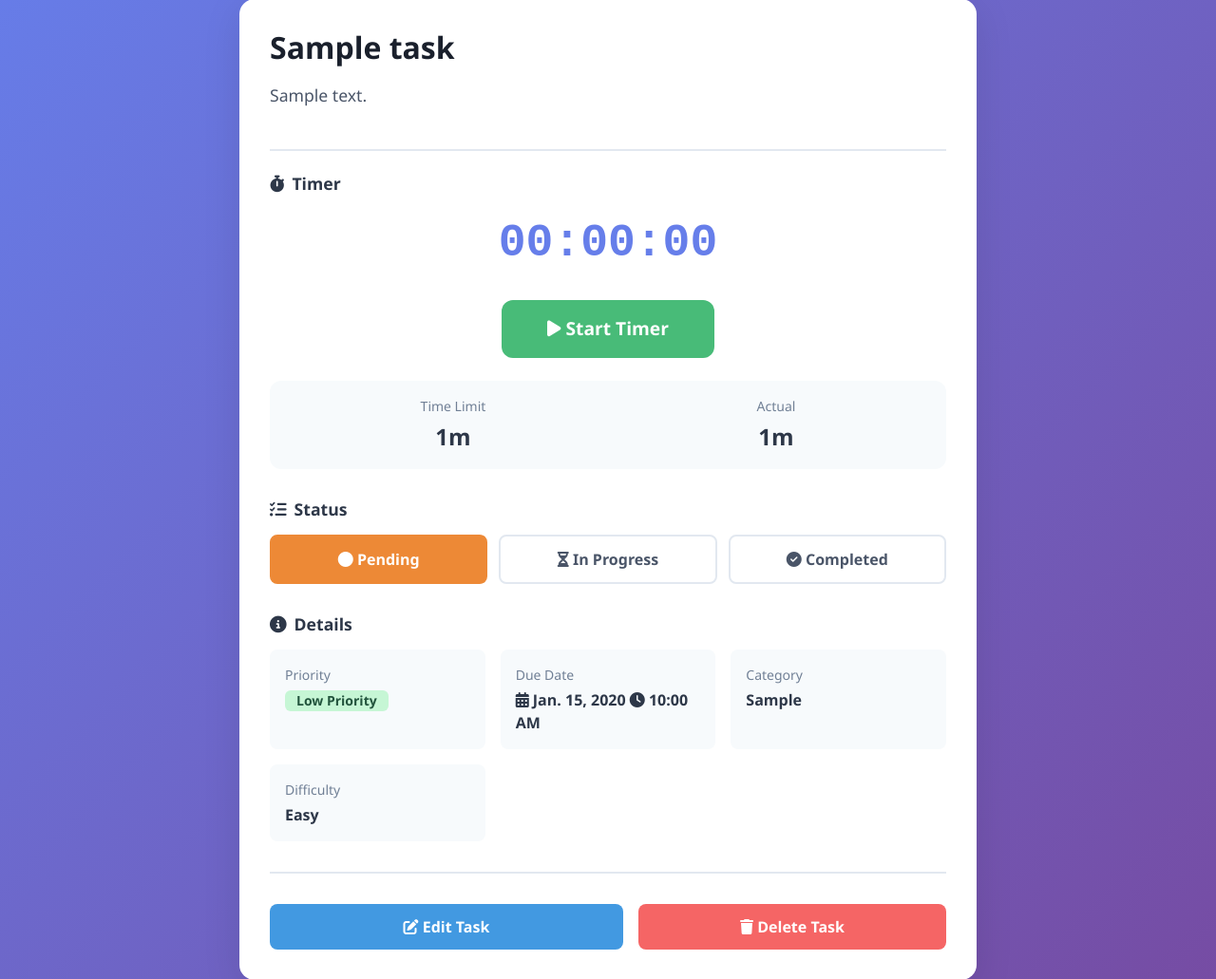
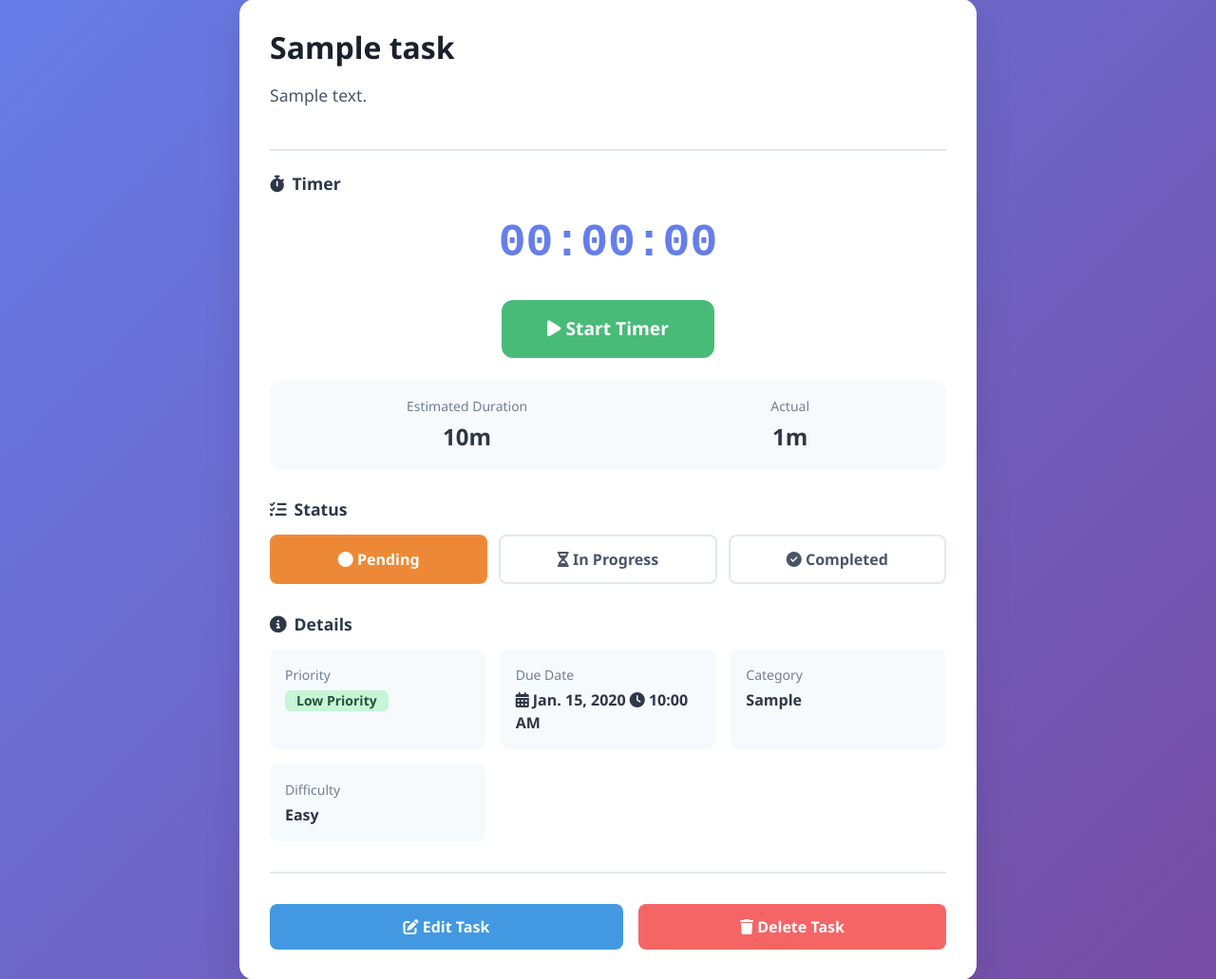
Before and after one commit to lockinhartt/dailydotask, a Django app: page /task/1/ in a window 1280 px wide. Shown: the part 81-1112 px from the top of the page at 95% size. Run offline with Django 5.2, Linux system fonts and the light colour scheme; a user stored in the database is signed in; tables that the repository leaves empty hold one stand-in row (values such as "Sample post").

Commit message:
Change Time Limit to Estimated Duration display and fix timer update

```diff
--- a/templates/tasks/task_detail.html
+++ b/templates/tasks/task_detail.html
@@ -345,9 +345,9 @@
 
                 <div class="time-stats">
                     <div class="time-stat">
-                        <div class="time-stat-label">Time Limit</div>
+                        <div class="time-stat-label">Estimated Duration</div>
                         <div class="time-stat-value">
-                            {% if task.time_limit %}{{ task.time_limit }}m{% else %}--{% endif %}
+                            {% if task.estimated_duration %}{{ task.estimated_duration }}m{% else %}--{% endif %}
                         </div>
                     </div>
                     <div class="time-stat">
@@ -478,6 +478,7 @@
                         localStorage.setItem('timerStartedAt', data.started_at);
                         updateTimerUI(true);
                         timerInterval = setInterval(updateRunningTimer, 1000);
+                        updateRunningTimer(); // Update display immediately
                     }
                 })
                 .catch(error => console.error('Error:', error));
```
